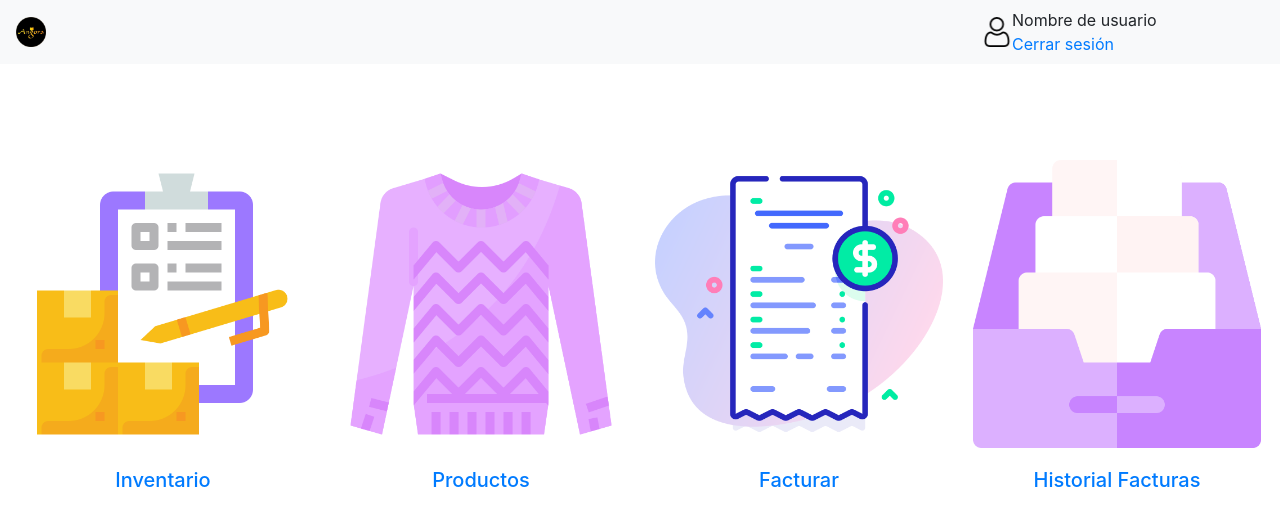
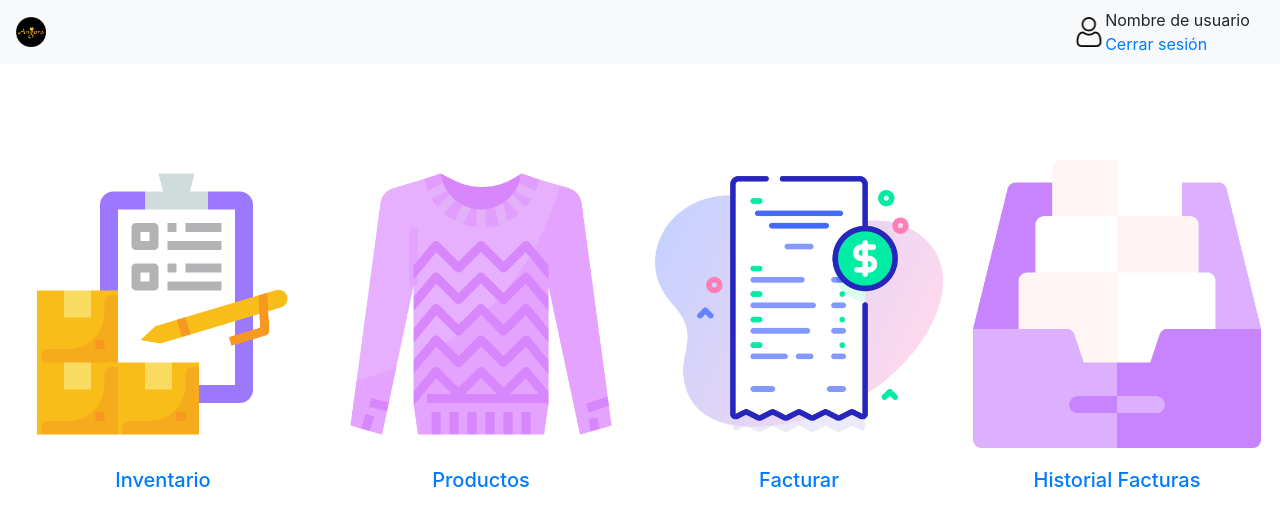
Before and after one commit to Daaparrac/Angorasacos, an Angular app: page /dashboard in a window 1280 px wide. Shown: the top 526 px of the page. Built offline with nearby package versions, Linux system fonts and the light colour scheme.

Commit message:
correcciones header

```diff
--- a/src/app/pages/dashboard/dashboard.component.html
+++ b/src/app/pages/dashboard/dashboard.component.html
@@ -5,13 +5,13 @@
     </a>
 
 
-    <div class="row w-25">
-        <div class="col-1 col-1 mr-0 my-auto">
+    <div class="row login mr-0">
+        <div class="col-1 mr-0 my-auto p-0">
             <img src="../../../assets/img/user.png" width="30" height="30" class="d-inline-block align-top" alt=""
                 loading="lazy" />
         </div>
-        <div class="col-10 col-10">
-            <label class="my-0">Nombre de usuario</label><br>
+        <div class="col-11 mr-0 pr-0">
+            <label class="my-0 ">Nombre de usuario</label><br>
             <a href="login" class="my-0">Cerrar sesión</a>
         </div>
     </div>
```
